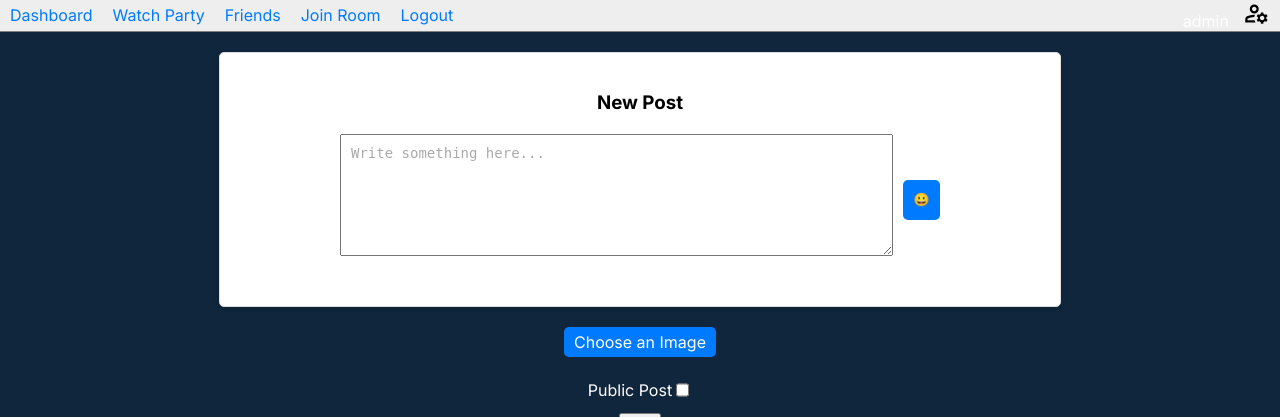
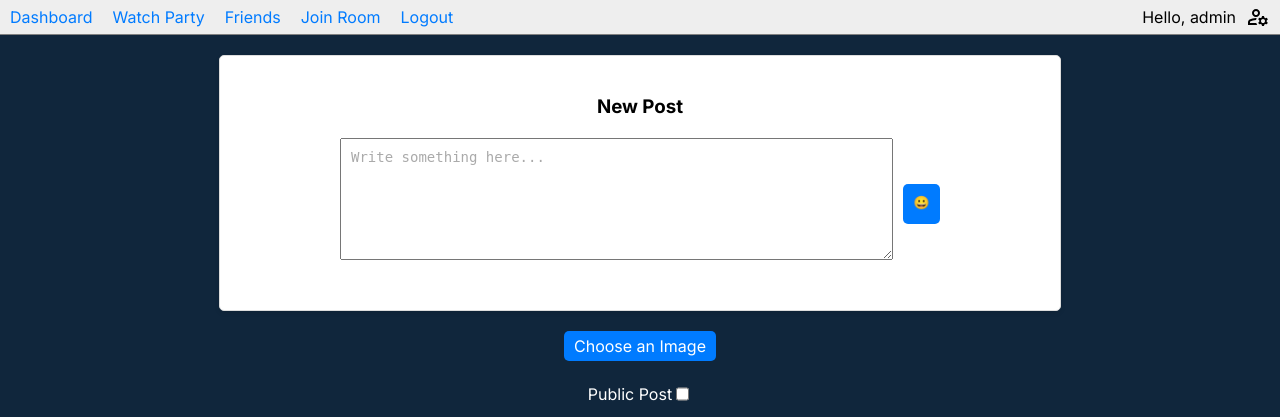
Before and after one commit to slimer37/108-video-share-site, a Flask app: page /dashboard in a window 1280 px wide. Shown: the part 68-485 px from the top of the page. Run offline with Flask 3, Linux system fonts and the light colour scheme; a user stored in the database is signed in; data that the repository does not hold is empty; some libraries are stand-ins or nearby versions.

Commit message:
fix profile name + settings button appearance

```diff
--- a/static/styles.css
+++ b/static/styles.css
@@ -125,18 +125,30 @@
 
 .nav-container {
     width: 100%;
+    padding: 5px 0;
+
     background-color: #eee;
     display: flex;
 
     justify-content: space-between;
 
-    align-content: center;
+    align-items: center;
 
     border-bottom: 1px solid gray;
 }
 
+.bar-username {
+    color: black;
+}
+
 .name-area {
     padding: 0px 10px;
+    height: 100%;
+
+    display: flex;
+    align-items: center;
+
+    gap: 10px;
 }
 
 /* Navigation bar styling */
--- a/templates/logged_in.html
+++ b/templates/logged_in.html
@@ -13,12 +13,12 @@
 
 
     <div class="name-area">
-        {{ user.username }}
+        <span class="bar-username">Hello, {{ user.username }}</span>
         {% if user.profile_photo %}
-            <img src="{{ user.profile_photo }}" alt="Profile Photo" style="width: 40px; height: 40px; border-radius: 50%; margin-left: 10px;">
+            <img src="{{ user.profile_photo }}" alt="Profile Photo" style="width: 24px; height: 24px; border-radius: 50%;">
         {% endif %}
-        <a href="{{ url_for('account_settings') }}" class="btn btn-primary" style="margin-left: 10px;">
-            <img class="logo" src="static/img/manageacct.svg" style="height: 20pt">
+        <a href="{{ url_for('account_settings') }}" class="btn btn-primary" style="height: 24px;">
+            <img class="logo" src="static/img/manageacct.svg" style="height: 100%" alt="Account Settings Button">
         </a>
     </div>
 </div>
```
